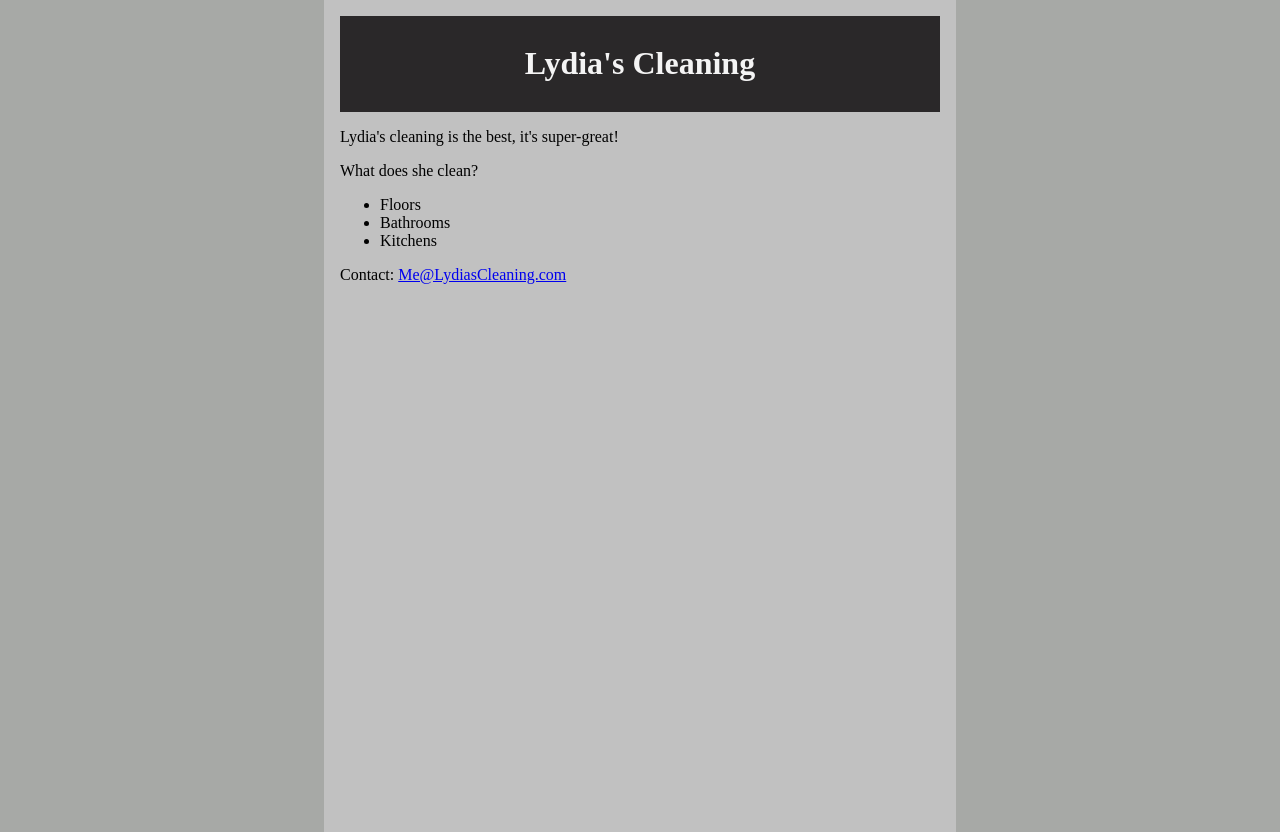
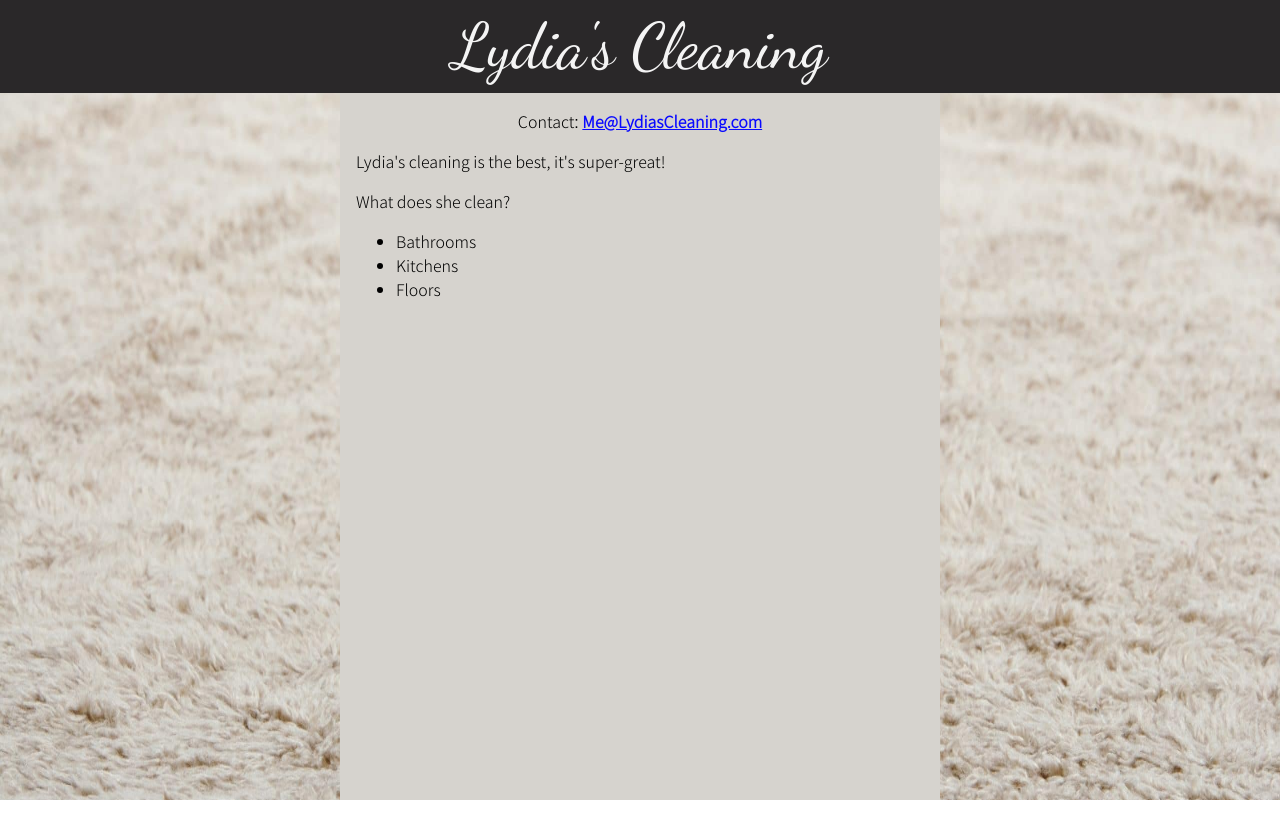
Before and after one commit to TehShrike/lydiascleaning.com, a website: page docs/index.html in a window 1280 px wide. After the commit the page ends 800 px from the top, so only its background shows below. Drawn offline with Linux system fonts and the light colour scheme.

Commit message:
Background image, some custom fonts

```diff
--- a/docs/index.html
+++ b/docs/index.html
@@ -7,56 +7,97 @@
 		<meta charset="utf-8" />
 		<meta name="viewport" content="width=device-width, initial-scale=1">
 		<style>
+			@font-face {
+				font-family: 'Dancing Script';
+				font-style: normal;
+				font-weight: 400;
+				font-display: swap;
+				src: url(./DancingScript.subset.ttf);
+			}
+			@font-face {
+				font-family: 'Noto Sans KR';
+				src: url(./NotoSansKR-Light-subset.otf) format("truetype");
+			}
+
+			* {
+				box-sizing: border-box;
+
+				font-family: 'Noto Sans KR', sans-serif;
+			}
 			body {
 				--dark: #2a2829;
-				--light-accent: #a7a9a6;
-				--light-background: #c1c1c1;
+				--light-background: #d6d3ce;
 
 				--white: #f4f4f4;
 
-				background-color: var(--light-accent);
+				background-image: url(./carpet1.jpg);
+				background-size: 100% min(120vh, 1200px);
+				/*background-position: bottom;*/
+				background-attachment: fixed;
 				padding: 0;
 				margin: 0;
+				min-height: 100vh;
 
 				display: flex;
-				flex-direction: row;
-				justify-content: center;
+				flex-direction: column;
+				align-items: center;
+			}
+
+			a {
+				color: #0a0aff;
 			}
 
 			header {
+				width: 100vw;
 				background-color: var(--dark);
 				color: var(--white);
 				padding: 8px 16px;
 				text-align: center;
+
+				font-family: Garamond;
 			}
 
-			.content {
+			.center_column {
 				width: 600px;
-				max-width: 100%;
-				min-height: 100vh;
+				max-width: 100vw;
 				padding: 16px;
 				background-color: var(--light-background);
+				flex-grow: 1;
+			}
+
+			.hero {
+				text-align: center;
+			}
+
+			h1 {
+				font-family: 'Dancing Script', cursive;
+				font-weight: 400;
+				font-size: 64px;
+				margin: 0;
 			}
 		</style>
 	</head>
 	<body>
-		<div class="content">
-			<header>
-				<h1>
-					Lydia's Cleaning
-				</h1>
-			</header>
+		<header>
+			<h1>
+				Lydia's Cleaning
+			</h1>
+		</header>
+		<div class="center_column">
+			<section class=hero>
+				Contact:
+				<strong>
+					<a href="mailto:Me@LydiasCleaning.com">Me@LydiasCleaning.com</a>
+				</strong>
+			</section>
 			<section>
 				<p>Lydia's cleaning is the best, it's super-great!</p>
 				<p>What does she clean?</p>
 				<ul>
-					<li>Floors</li>
 					<li>Bathrooms</li>
 					<li>Kitchens</li>
+					<li>Floors</li>
 				</ul>
-			</section>
-			<section>
-				Contact: <a href="mailto:Me@LydiasCleaning.com">Me@LydiasCleaning.com</a>
 			</section>
 		</div>
 	</body>
--- a/package.json
+++ b/package.json
@@ -5,7 +5,7 @@
   "main": "index.js",
   "scripts": {
     "test": "echo \"Error: no test specified\" && exit 1",
-    "dev": "live-server --no-css-inject public"
+    "dev": "live-server --no-css-inject docs"
   },
   "repository": {
     "type": "git",
@@ -18,6 +18,7 @@
   },
   "homepage": "https://github.com/TehShrike/lydiascleaning.com#readme",
   "devDependencies": {
+    "glyphhanger": "^4.0.1",
     "live-server": "^1.2.1"
   }
 }
```
Also changed, not shown: docs/DancingScript.subset.ttf (added), docs/DancingScript.woff (added), docs/NotoSansKR-Light-subset.otf (added), docs/carpet1.jpg (added), docs/carpet2.jpg (added), readme.md (added), 2 other files.
